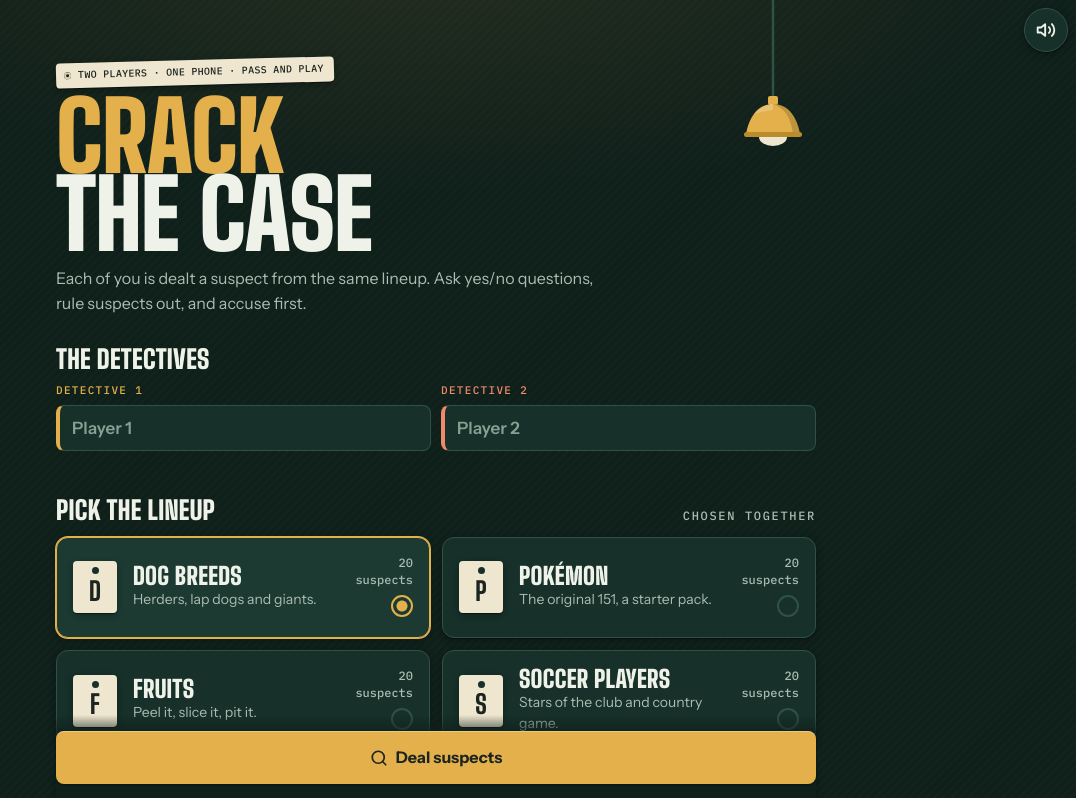
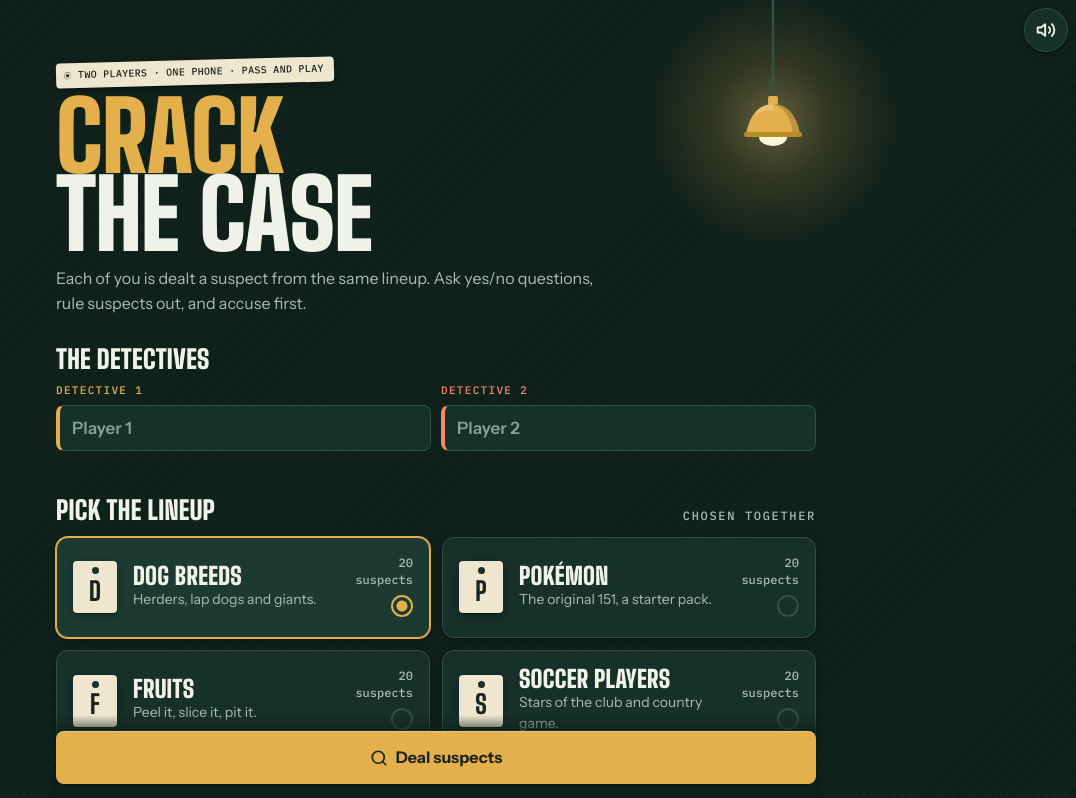
Before and after one commit to RSample12/category-game, a React (Vite) app: page / in a window 1280 px wide. Shown: the top 798 px of the page, without its empty margins (204-1280 px from the left). Built offline with nearby package versions, Linux system fonts and the light colour scheme.

Commit message:
Move the warm glow from the top of the screen to behind the setup-screen lamp
Co-Authored-By: Claude Sonnet 5.5 <noreply@anthropic.com>
Claude-Session: https://claude.ai/code/session_01EvXaqUaPCLbBSDE12XEdJd

```diff
--- a/src/components/Setup.jsx
+++ b/src/components/Setup.jsx
@@ -1,3 +1,4 @@
+import { useEffect } from 'react';
 import { Search } from 'lucide-react';
 import { CATEGORIES } from '../data/categories.js';
 import { Scoreboard } from './shared.jsx';
@@ -6,6 +7,7 @@ import ShareButton from './ShareButton.jsx';
 /* A hanging brass desk lamp, drawn flat to match the night-desk look. Decorative only. */
 function Lamp() {
   return (
+    <>
       <svg className="lamp" viewBox="0 0 64 156" width="64" height="156" aria-hidden="true" focusable="false">
         <line x1="32" y1="0" x2="32" y2="100" stroke="var(--line)" strokeWidth="2.5" />
         <rect x="27" y="96" width="10" height="9" rx="2" fill="var(--p1)" />
@@ -13,12 +15,22 @@ function Lamp() {
         <path d="M32 104 C24 104 18 108 14 114 C22 111 32 110 32 110 Z" fill="#fff" opacity=".22" />
         <path d="M59 134 C56 118 48 104 32 104 C44 108 50 118 52 134 Z" fill="#000" opacity=".16" />
         <rect x="3" y="132" width="58" height="5" rx="2.5" fill="#b98c2c" />
-      <path d="M18 137 L46 137 A14 9 0 0 1 18 137 Z" fill="var(--paper)" />
+        <path d="M18 137 L46 137 A14 9 0 0 1 18 137 Z" fill="#fff6d6" />
       </svg>
+    </>
   );
 }
 
+/* The lamp's glow is painted on the page background, so switch it on while this screen is showing. */
+function useLampGlow() {
+  useEffect(() => {
+    document.body.classList.add('lamp-lit');
+    return () => document.body.classList.remove('lamp-lit');
+  }, []);
+}
+
 export default function Setup({ s, send, onDeal }) {
+  useLampGlow();
   const played = s.scores[0] + s.scores[1] > 0;
   return (
     <>
--- a/src/styles/app.css
+++ b/src/styles/app.css
@@ -208,10 +208,9 @@ h1,h2,h3{font-family:var(--display);font-weight:900;text-transform:uppercase;let
   --stamp-ink:#b4281d;
   --muted:#a9bdb1;
 }
-/* ground: a desk lamp pooled at the top, faint leather grain */
+/* ground: faint leather grain (the warm glow now lives behind the setup-screen lamp) */
 body{
-  background-image:radial-gradient(70% 42% at 50% -6%,rgba(227,176,75,.10),transparent 72%),repeating-linear-gradient(135deg,rgba(255,255,255,.012) 0 2px,transparent 2px 6px);
-  background-repeat:no-repeat,repeat;
+  background-image:repeating-linear-gradient(135deg,rgba(255,255,255,.012) 0 2px,transparent 2px 6px);
   font-feature-settings:"kern","liga";text-rendering:optimizeLegibility;-webkit-font-smoothing:antialiased;
 }
 /* type */
--- a/src/styles/extras.css
+++ b/src/styles/extras.css
@@ -100,3 +100,13 @@
 /* smaller banner above the title: one line, so the title (and the lamp beside it) sit higher */
 .masthead .eyebrow{font-size:10px;letter-spacing:.03em;padding:5px 10px 5px 22px;white-space:nowrap}
 .masthead .eyebrow::before{left:8px;width:7px;height:7px;margin-top:-3.5px}
+
+/* the lamp glows: a warm pool of light centred on the lamp shade, painted on the page background so it can
+   reach the screen edge without causing sideways scroll. The shade sits 43px in from the right edge of the
+   centred content column (max 760px wide, 16px page gutters). Only while the setup screen is showing. */
+body.lamp-lit{
+  background-image:
+    radial-gradient(circle 180px at calc(50% + min(50% - 16px, 380px) - 43px) 120px,rgba(255,214,120,.34) 0,rgba(227,176,75,.16) 32%,rgba(227,176,75,.05) 58%,transparent 72%),
+    repeating-linear-gradient(135deg,rgba(255,255,255,.012) 0 2px,transparent 2px 6px);
+  background-repeat:no-repeat,repeat;
+}
```
Lines whose indentation alone changed are shown as unchanged.
